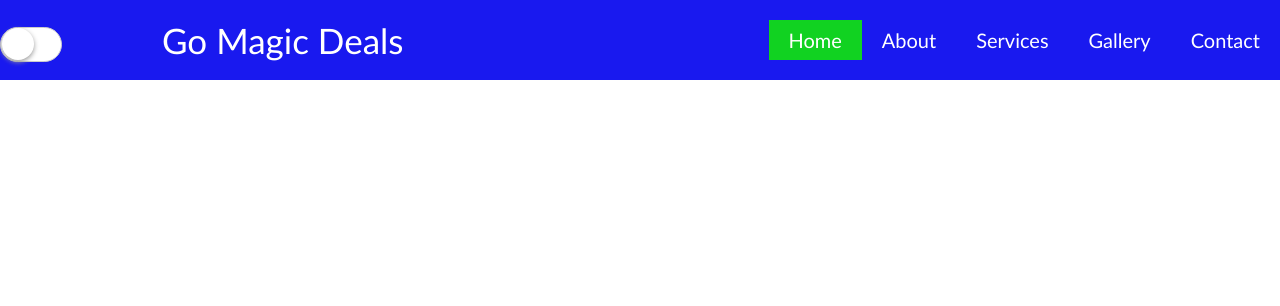
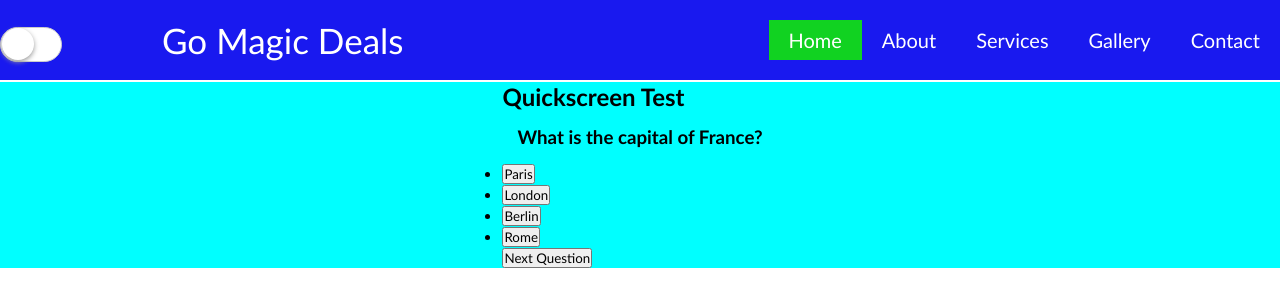
Before and after one commit to jitender046/gomagicdeals, a React (Create React App) app: page / in a window 1280 px wide. Shown: the top 306 px of the page. Built offline with nearby package versions, Linux system fonts and the light colour scheme.

Commit message:
make quickscreen test

```diff
--- a/src/App.js
+++ b/src/App.js
@@ -3,12 +3,14 @@ import Header  from './Header';
 // import TodoApp from './TodoApp';
 // import Myskills from './Myskills'
 // import Footer from "./Footer";
-// import Weather from '//WeatherApp';
 // import Weather from './WeatherApp';
+import QuizTest from './Quickscreen test';
+
 function App() {
   return (
     <div className="App">
       <Header/>
+      <QuizTest/>
     </div>
   );
 }
--- /dev/null
+++ b/src/Quickscreen test.css
@@ -0,0 +1,8 @@
+.QuickscreenTest{
+    width: 100%;
+    display: flex;
+    /* flex-direction: column; */
+   justify-content: center;
+    background-color: aqua;
+}
+.Question{padding: 15px;}
--- /dev/null
+++ b/src/Quickscreen test.jsx
@@ -0,0 +1,73 @@
+import React, { useState } from 'react';
+import './Quickscreen test.css';
+function QuizTest() {
+  const [currentQuestion, setCurrentQuestion] = useState(0);
+  const [score, setScore] = useState(0);
+  const [showResults, setShowResults] = useState(false);
+
+  const questions = [
+    {
+      question: 'What is the capital of France?',
+      answers: ['Paris', 'London', 'Berlin', 'Rome'],
+      correct: 0,
+    },
+    {
+      question: 'What is the largest planet in our solar system?',
+      answers: ['Earth', 'Saturn', 'Jupiter', 'Uranus'],
+      correct: 2,
+    },
+    {
+      question: 'What is the smallest country in the world?',
+      answers: ['Vatican City', 'Monaco', 'Nauru', 'Tuvalu'],
+      correct: 0,
+    },
+  ];
+
+  const handleAnswer = (answerIndex) => {
+    if (answerIndex === questions[currentQuestion].correct) {
+      setScore(score + 1);
+    }
+    setCurrentQuestion(currentQuestion + 1);
+  };
+
+  const handleShowResults = () => {
+    setShowResults(true);
+  };
+
+  return (
+    <div className='QuickscreenTest'>
+      {showResults? (
+        <div>
+          <h2>Results</h2>
+          <p>
+            You scored {score} out of {questions.length}.
+          </p>
+        </div>
+      ) : (
+        <div className='Question-box'>
+          <h2>Quickscreen Test</h2>
+          {/* <p>Question {currentQuestion + 1} of {questions.length}</p> */}
+          <h3 className='Question'>{questions[currentQuestion].question}</h3>
+          <ul>
+            {questions[currentQuestion].answers.map((answer, index) => (
+              <li key={index}>
+                {/* <input type='checkbox' onClick={() => handleAnswer(index)}>{answer}</input> */}
+                <button onClick={() => handleAnswer(index)}>{answer}</button>
+              </li>
+            ))}
+          </ul>
+          {currentQuestion === questions.length - 1? (
+            <button onClick={handleShowResults}>Show Results</button>
+          ) : (
+
+            <button onClick={() => setCurrentQuestion(currentQuestion + 1)}>
+              Next Question
+            </button>
+          )}
+        </div>
+      )}
+    </div>
+  );
+}
+
+export default QuizTest;
```
